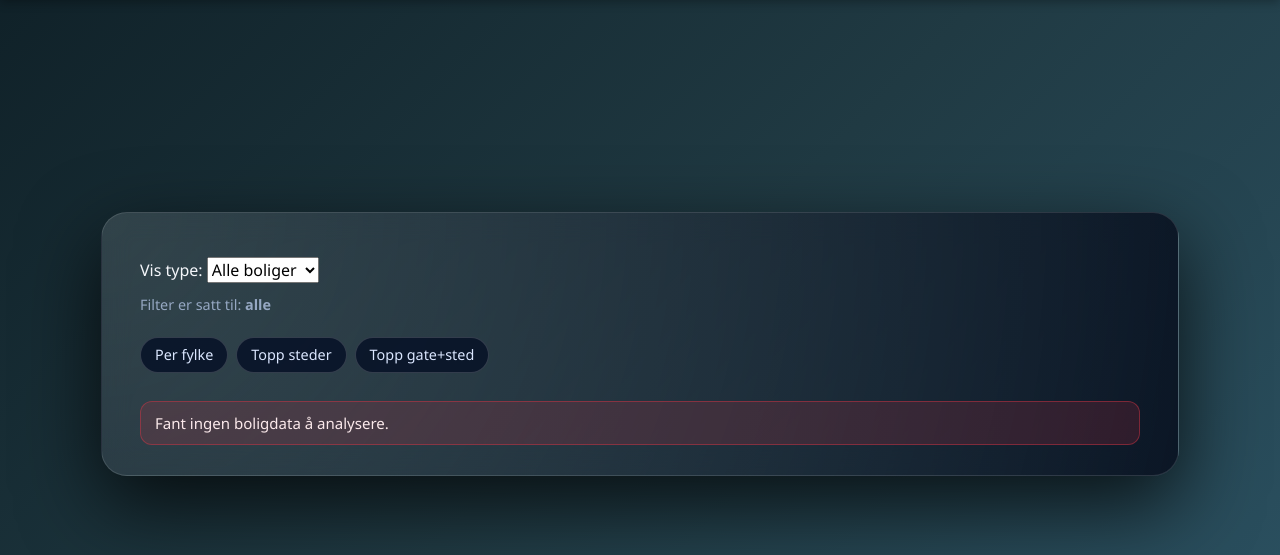
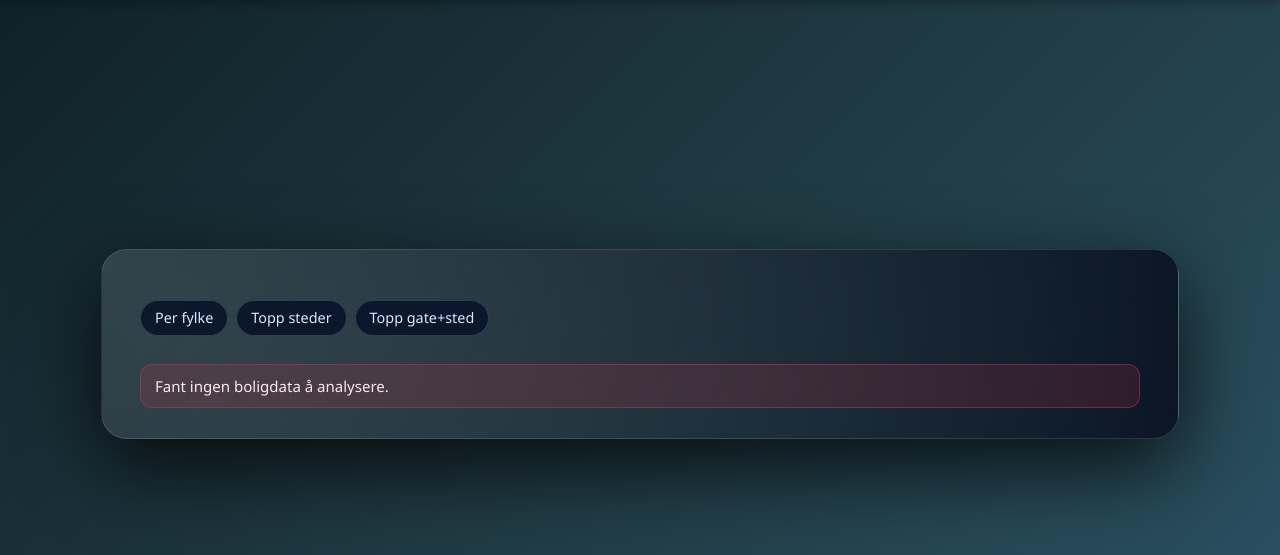
Before and after one commit to naessrobert-ui/prisanalyse, a Flask app: page /bolig/priser-sted/ in a window 1280 px wide. Shown: the part 56-611 px from the top of the page. Run offline with Flask 3, Linux system fonts and the light colour scheme; parts of the project's set-up code (start-up, migrations or seed data) failed here and were passed over.

Commit message:
Rullet tilbake til en tidligere vershon

```diff
--- a/templates/bolig_priser_sted.html
+++ b/templates/bolig_priser_sted.html
@@ -203,19 +203,6 @@
 <div class="page-wrapper">
   <div class="glass-card">
     <h1>{{ title }}</h1>
-    <form method="get" action="/bolig/priser-sted/" style="margin-top: 12px;">
-    <label>Vis type:</label>
-    <select name="nybrukt_filter" onchange="this.form.submit()">
-        <option value="alle" {% if nybrukt_filter=='alle' %}selected{% endif %}>Alle boliger</option>
-        <option value="nybygg" {% if nybrukt_filter=='nybygg' %}selected{% endif %}>Kun nybygg</option>
-        <option value="brukt" {% if nybrukt_filter=='brukt' %}selected{% endif %}>Kun brukt</option>
-    </select>
-</form>
-
-<p style="margin-top:4px;color:#96a8c3;font-size:0.9rem;">
-    Filter er satt til: <strong>{{ nybrukt_filter }}</strong>
-</p>
-
     <p class="lead-text">
       {{ lead_text }}
     </p>
```
